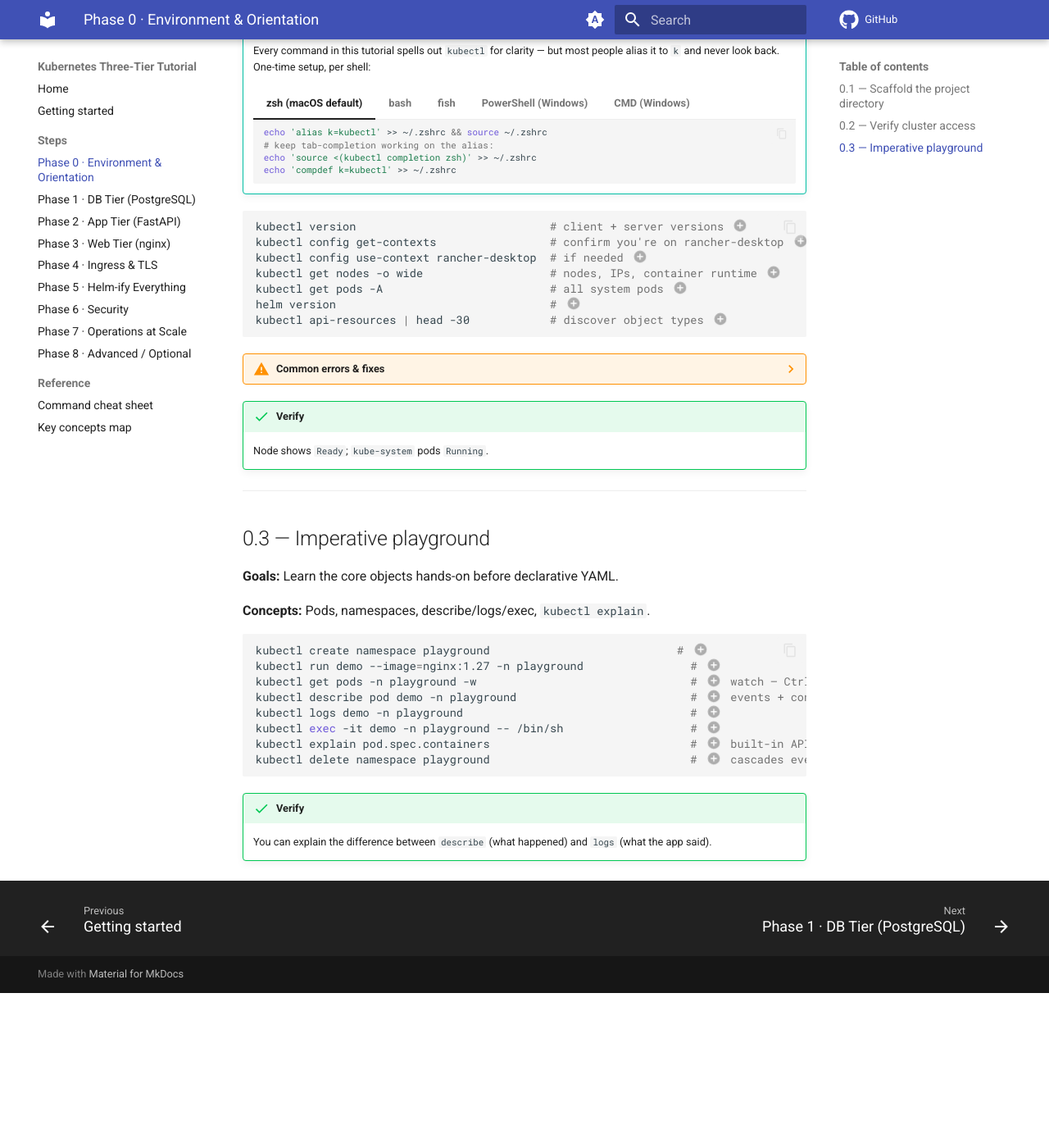
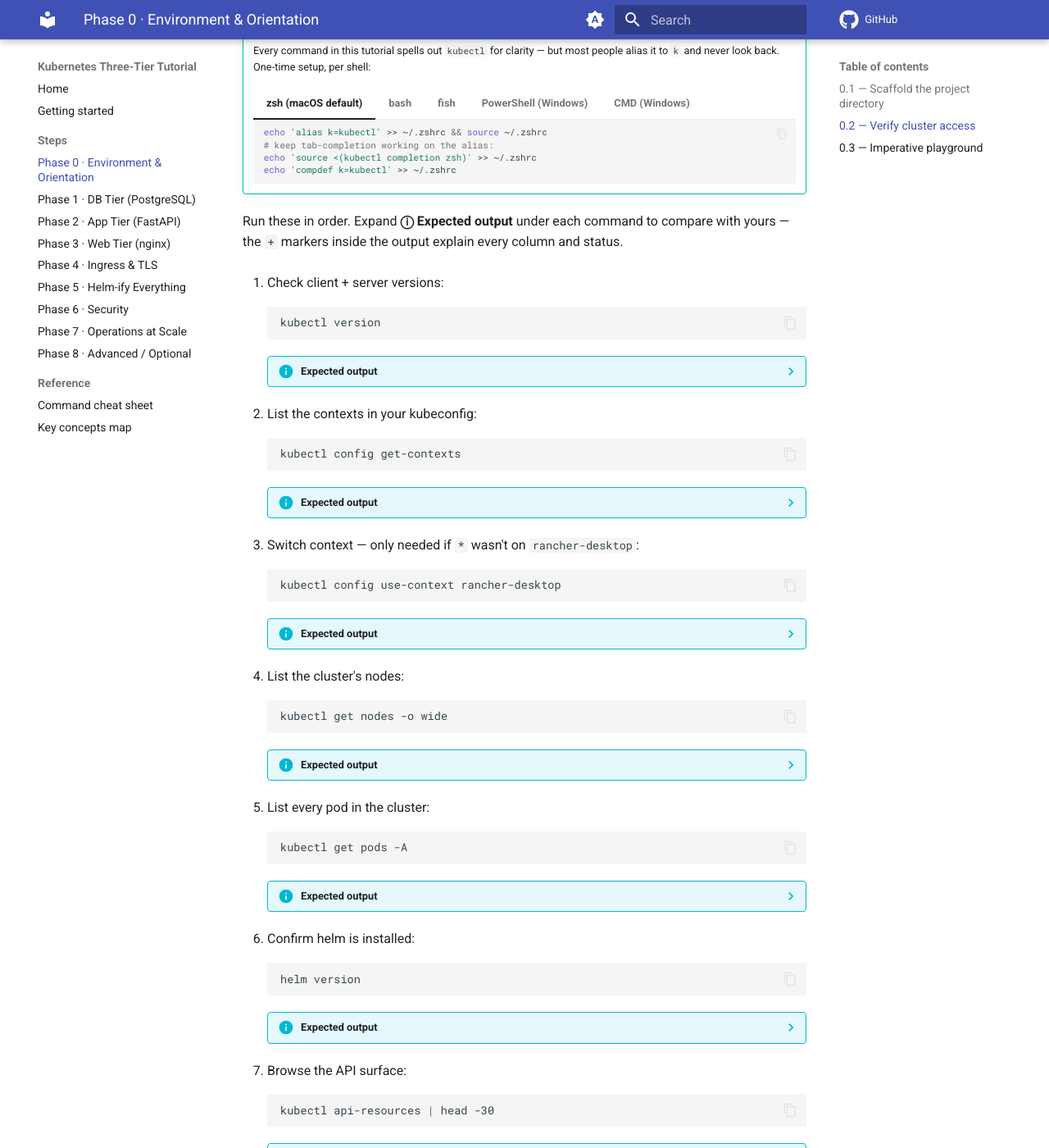
Before and after one commit to francoisharmse/k8s-tutorial, an MkDocs documentation site: the page built from docs/steps/phase-0.md, in a window 1280 px wide and 1400 px high, scrolled down 1303 px. Shown: the whole window at 82% size. Built offline with MkDocs 1.6.1 and Material for MkDocs 9.7.7, drawn with Linux system fonts in a browser that asks for light colours; comment, search, counter and statistics services are not loaded; before the commit the page ends 2514 px from its top, so only the background shows below that; some of the changed lines change nothing that is shown.

Commit message:
Expanded Phase 0 verification commands with detailed inline output explanations and column descriptions

````diff
--- a/docs/steps/phase-0.md
+++ b/docs/steps/phase-0.md
@@ -113,40 +113,142 @@
         doskey k=kubectl $*    :: current session only
         ```
 
-```bash
-kubectl version                             # client + server versions (1)
-kubectl config get-contexts                 # confirm you're on rancher-desktop (2)
-kubectl config use-context rancher-desktop  # if needed (3)
-kubectl get nodes -o wide                   # nodes, IPs, container runtime (4)
-kubectl get pods -A                         # all system pods (5)
-helm version                                # (6)
-kubectl api-resources | head -30            # discover object types (7)
-```
+Run these in order. Expand **ⓘ Expected output** under each command to compare
+with yours — the `+` markers inside the output explain every column and status.
 
-1.  `Client Version: v1.xx.x` and `Server Version: v1.32.x+k3s1` — the `+k3s1`
-    suffix confirms the server is k3s (Rancher Desktop's distribution).
-2.  Lists every context in `~/.kube/config`; `*` marks the active one:
+1.  Check client + server versions:
 
-    ```text
-    CURRENT   NAME              CLUSTER           AUTHINFO          NAMESPACE
-              minikube          minikube          minikube          default
-    *         rancher-desktop   rancher-desktop   rancher-desktop
+    ```bash
+    kubectl version
     ```
 
-3.  `Switched to context "rancher-desktop".` — only needed if `*` wasn't
-    already on it. All later commands now default to this context.
-4.  One line per node — Rancher Desktop runs a single-node cluster:
+    ??? info "Expected output"
 
-    ```text
-    NAME                   STATUS   ROLES                  AGE   VERSION
-    lima-rancher-desktop   Ready    control-plane,master   37s   v1.32.3+k3s1
+        ```bash
+        Client Version: v1.34.x
+        Kustomize Version: v5.x.x
+        Server Version: v1.32.x+k3s1      # (1)!
+        ```
+
+        1.  `Server Version` is what the cluster runs — the `+k3s1` suffix
+            means it's **k3s**, Rancher Desktop's bundled distribution.
+
+2.  List the contexts in your kubeconfig:
+
+    ```bash
+    kubectl config get-contexts
     ```
 
-5.  Pods in **all** namespaces — expect `coredns`, `traefik`,
-    `local-path-provisioner`, `metrics-server` under `kube-system`.
-6.  `version.BuildInfo{Version:"v3.x", …}` — just proves helm is installed.
-7.  A long table of every API type the cluster serves — `head -30` trims it.
-    Handy later: `kubectl api-resources | grep deploy`.
+    ??? info "Expected output"
+
+        ```bash
+        CURRENT   NAME              CLUSTER           AUTHINFO          NAMESPACE   # (1)!
+                  minikube          minikube          minikube          default
+        *         rancher-desktop   rancher-desktop   rancher-desktop               # (2)!
+        ```
+
+        1.  Columns — `CURRENT`: `*` marks the active context · `NAME`: the
+            alias you pass to `--context` · `CLUSTER`: which cluster entry it
+            targets · `AUTHINFO`: which credentials it uses · `NAMESPACE`:
+            default namespace for commands (empty = cluster default).
+        2.  `*` on `rancher-desktop` — already active, so the next command is
+            a no-op for you.
+
+3.  Switch context — only needed if `*` wasn't on `rancher-desktop`:
+
+    ```bash
+    kubectl config use-context rancher-desktop
+    ```
+
+    ??? info "Expected output"
+
+        `Switched to context "rancher-desktop".` — every command from here on
+        targets this context unless you override it with `--context`.
+
+4.  List the cluster's nodes:
+
+    ```bash
+    kubectl get nodes -o wide
+    ```
+
+    ??? info "Expected output"
+
+        ```bash
+        NAME                   STATUS   ROLES                  AGE   VERSION       # (1)!
+        lima-rancher-desktop   Ready    control-plane,master   37s   v1.32.3+k3s1  # (2)!
+        ```
+
+        1.  Columns — `NAME`: node name · `STATUS`: `Ready` = kubelet healthy
+            (`NotReady` under pressure/network loss) · `ROLES`: `control-plane`
+            means it runs the API server + etcd · `AGE`: time since the node
+            joined · `VERSION`: kubelet version. `-o wide` adds
+            `INTERNAL-IP`, `OS-IMAGE`, `KERNEL`, `RUNTIME`.
+        2.  Single node — Rancher Desktop runs a one-node k3s cluster;
+            `lima-` is the Lima VM it lives in.
+
+5.  List every pod in the cluster:
+
+    ```bash
+    kubectl get pods -A
+    ```
+
+    ??? info "Expected output"
+
+        ```bash
+        NAMESPACE     NAME                              READY   STATUS      RESTARTS   AGE   # (1)!
+        kube-system   coredns-…                         1/1     Running     0          2m
+        kube-system   helm-install-traefik-…            0/1     Completed   0          2m
+        kube-system   local-path-provisioner-…          1/1     Running     0          2m
+        kube-system   metrics-server-…                  1/1     Running     0          2m
+        kube-system   traefik-…                         1/1     Running     0          2m    # (2)!
+        ```
+
+        1.  Columns — `NAMESPACE`: owning namespace · `READY`: containers
+            ready / total · `STATUS`: lifecycle state (`Running`,
+            `Completed`, `CrashLoopBackOff`, `ImagePullBackOff`, …) ·
+            `RESTARTS`: container restart count · `AGE`: time since scheduled.
+        2.  A healthy k3s baseline — everything lives in `kube-system`: DNS
+            (`coredns`), ingress (`traefik`), storage (`local-path-provisioner`),
+            `kubectl top` data (`metrics-server`).
+
+6.  Confirm helm is installed:
+
+    ```bash
+    helm version
+    ```
+
+    ??? info "Expected output"
+
+        `version.BuildInfo{Version:"v3.x.x", GitCommit:"…", GoVersion:"…"}` —
+        just proves helm works; the version prints inside `BuildInfo`.
+
+7.  Browse the API surface:
+
+    ```bash
+    kubectl api-resources | head -30
+    ```
+
+    ??? info "Expected output"
+
+        ```bash
+        NAME                    SHORTNAMES   APIVERSION   NAMESPACED   KIND      # (1)!
+        bindings                             v1           true         Binding
+        componentstatuses       cs           v1           false        ComponentStatus
+        configmaps              cm           v1           true         ConfigMap
+        endpoints               ep           v1           true         Endpoints
+        namespaces              ns           v1           false        Namespace
+        nodes                   no           v1           false        Node
+        pods                    po           v1           true         Pod        # (2)!
+        services                svc          v1           true         Service    # (3)!
+        ```
+
+        1.  Columns — `NAME`: plural resource name for `kubectl get` ·
+            `SHORTNAMES`: aliases you can type instead · `APIVERSION`: API
+            group/version · `NAMESPACED`: whether objects live inside a
+            namespace · `KIND`: the type name for YAML `kind:` fields.
+        2.  `po` works anywhere `pods` does: `kubectl get po`.
+        3.  `NAMESPACED: false` resources (nodes, namespaces, PVs) don't take
+            `-n` — they're cluster-scoped.
 
 ??? warning "Common errors & fixes"
     **`error: unknown flag: --short`** — the `--short` flag was deprecated in
````
Also changed, not shown: 2 other files.
